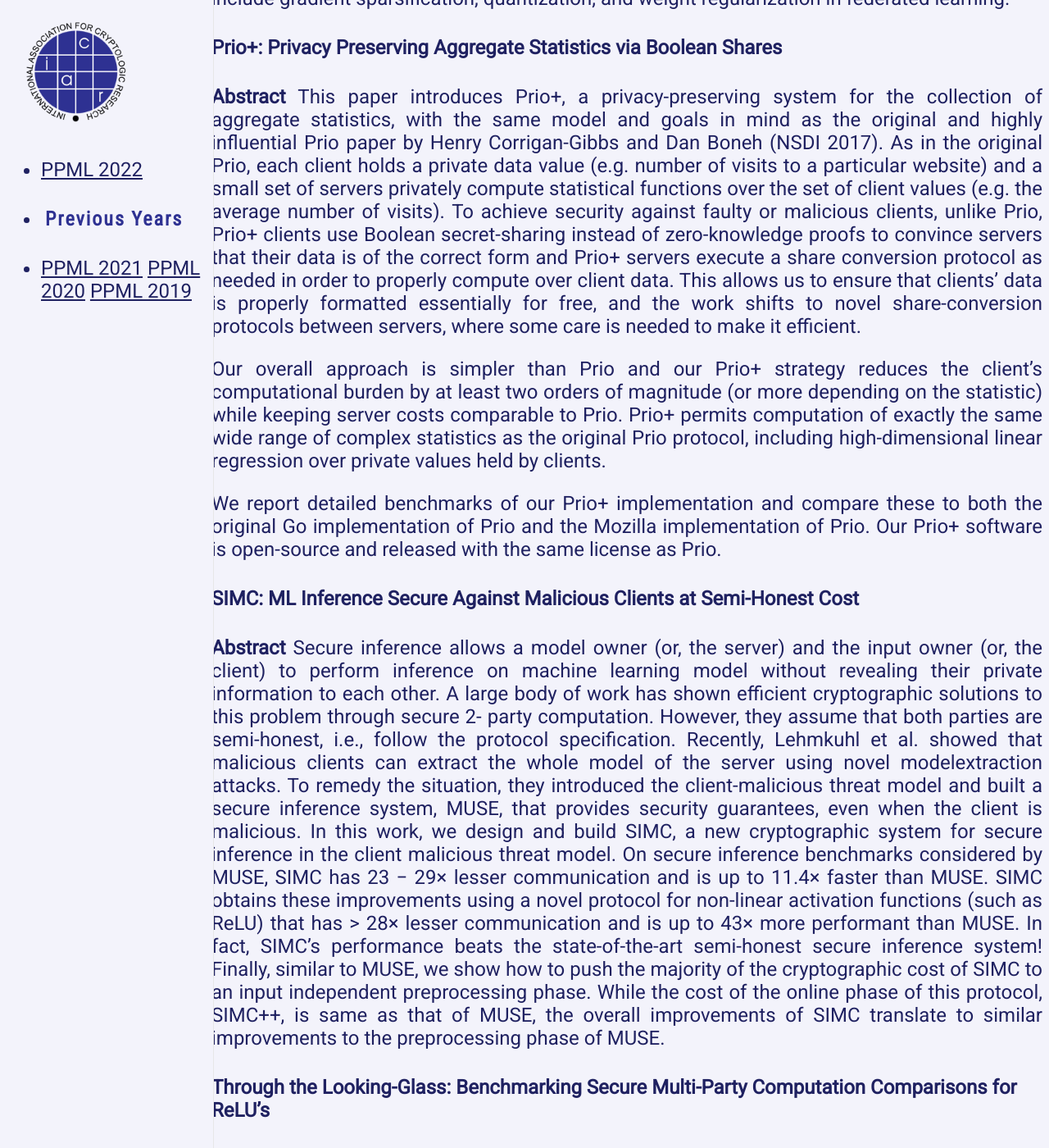
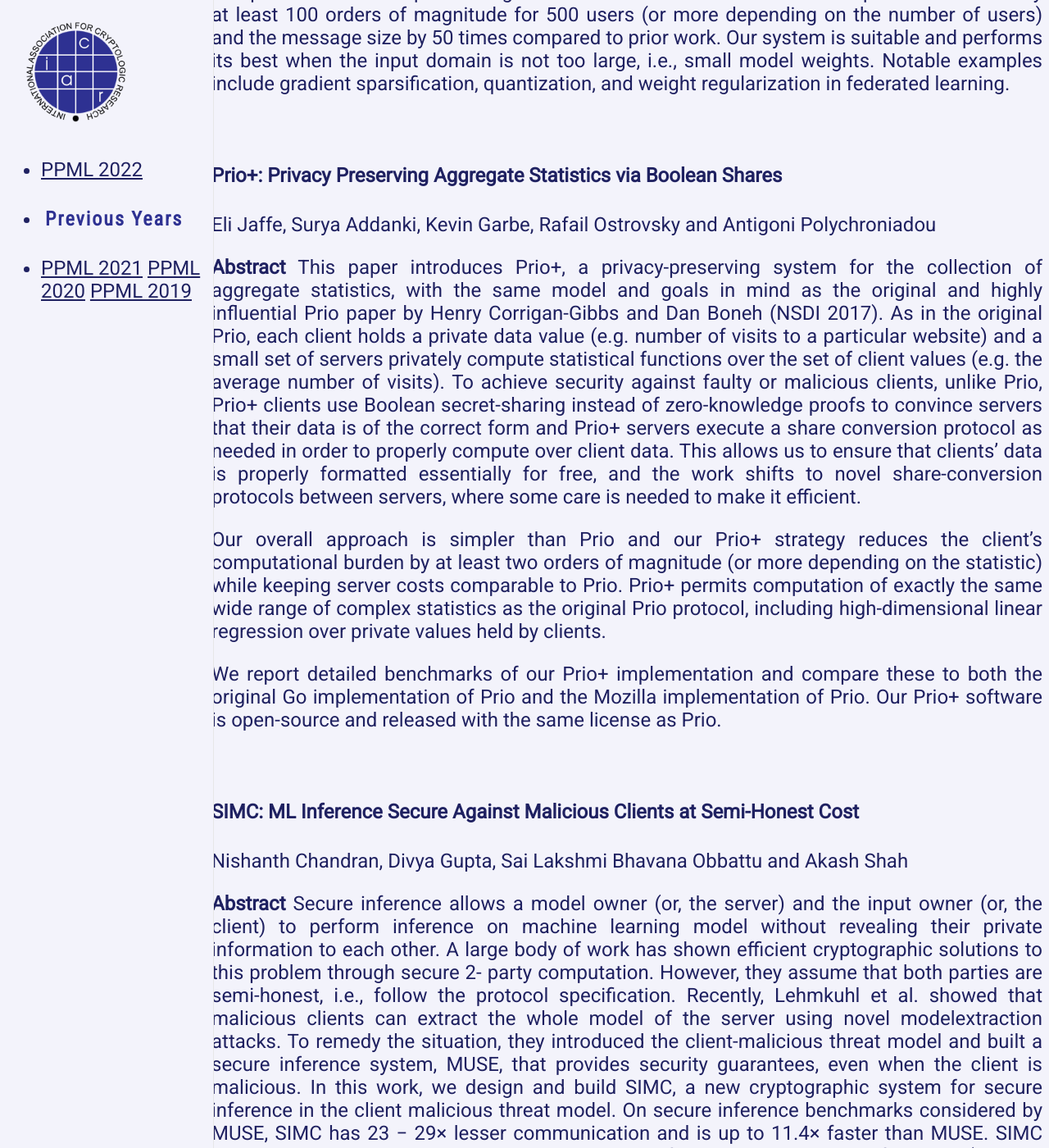
Before and after one commit to Crypto-PPML/Crypto-PPML.github.io, a Jekyll site: the page built from 2022/index.markdown, in a window 1280 px wide and 1400 px high, scrolled down 6272 px. Shown: the whole window at 82% size. Built offline with Jekyll 4.4.1, drawn with Linux system fonts in a browser that asks for light colours; nearby versions of some CDN libraries; a style sheet for code colours, icons or effects is not loaded; some of the changed text lies outside the part shown.

Commit message:
Update index.markdown

```diff
--- a/2022/index.markdown
+++ b/2022/index.markdown
@@ -70,6 +70,8 @@
 
 Based on joint works with Hilal Asi, Jelani Nelson, Huy Nguyen and Kunal Talwar
 
+<p>&nbsp;</p>
+
 ### Contributed Talks
 
 #### The Power of the Differentially Oblivious Shuffle in Distributed Privacy Mechanisms
@@ -83,6 +85,8 @@
 
 In this paper, we prove an optimal privacy amplification theorem by composing any locally differentially private (LDP) mechanism with a DO-shuffler, achieving parameters that tightly match the shuffle model. Our result asymptotically improves the recent work of Gordon et al., who initiated the study of distributed DP mechanisms in the DO-shuffle model. We also explore multi-message protocols in the DO-shuffle model, and construct mechanisms for the real summation and histogram problems. Our error bounds approximate the best-known results in the multi-message shuffle-model up to sub-logarithmic factors. Our results also suggest that just like in the shuffle model, allowing each client to send multiple messages is fundamentally more powerful than restricting to a single message. As an application, we derive the result of using repeated DO-shuffling for privacy-preserving time-series data aggregation.
 
+<p>&nbsp;</p>
+
 
 #### MicroFedML: Privacy Preserving Federated Learning for Small Weights
 
@@ -91,9 +95,12 @@
 **Abstract**
 Secure aggregation on user private data with the aid of an entrusted server provides strong privacy guarantees and has been well-studied in the context of privacy-preserving federated learning. An important problem in privacy-preserving federated learning with user constrained computation and wireless network resources is the computation and communication overhead which wastes bandwidth, increases training time, and can even impacts the model accuracy if many users drop out. The seminal work of Bonawitz et al. and the work of Bell et al. have constructed secure aggregation protocols for a very large number of users which handle dropout users in a federated learning setting. However, these works suffer from high round complexity (referred to as the number of times the users exchange messages with the server) and overhead in every training iteration. In this work, we propose and implement MicroFedML, a new secure aggregation system with lower round complexity and computation overhead per training iteration. MicroFedML reduces the computational burden by at least 100 orders of magnitude for 500 users (or more depending on the number of users) and the message size by 50 times compared to prior work. Our system is suitable and performs its best when the input domain is not too large, i.e., small model weights. Notable examples include gradient sparsification, quantization, and weight regularization in federated learning.
 
+<p>&nbsp;</p>
+
 
 #### Prio+: Privacy Preserving Aggregate Statistics via Boolean Shares
 
+Eli Jaffe, Surya Addanki, Kevin Garbe, Rafail Ostrovsky and Antigoni Polychroniadou
 
 **Abstract**
 This paper introduces Prio+, a privacy-preserving system for the collection of aggregate statistics, with the same model and goals in mind as the original and highly influential Prio paper by Henry Corrigan-Gibbs and Dan Boneh (NSDI 2017).
@@ -104,7 +111,11 @@
 
 We report detailed benchmarks of our Prio+ implementation and compare these to both the original Go implementation of Prio and the Mozilla implementation of Prio. Our Prio+ software is open-source and released with the same license as Prio.
 
+<p>&nbsp;</p>
+
 #### SIMC: ML Inference Secure Against Malicious Clients at Semi-Honest Cost
+
+Nishanth Chandran, Divya Gupta, Sai Lakshmi Bhavana Obbattu and Akash Shah
 
 **Abstract**
 Secure inference allows a model owner (or, the server) and
@@ -130,12 +141,20 @@
 improvements of SIMC translate to similar improvements to
 the preprocessing phase of MUSE.
 
+<p>&nbsp;</p>
+
 #### Through the Looking-Glass: Benchmarking Secure Multi-Party Computation Comparisons for ReLU's
+
+Abdelrahaman Aly, Kashif Nawaz, Eugenio Salazar and Victor Sucasas
 
 **Abstract**
 Comparisons are an essential component of Rectified Linear Unit functions (ReLU's), ever more present in Machine Learning, specifically in Neural Networks. Motivated by the increasing interest in privacy-preserving Artificial Intelligence, we explore the current state of the art in Multi-Party Computation (MPC) protocols for privacy preserving comparisons. We systematize them, and introduce constant round variations that are compatible with customary fixed point arithmetic over MPC. Furthermore, we provide novel combinations, inspired by popular comparison protocols, equipped with state of the art elements. Our main focus is implementation and benchmarking; hence, we translate our results into practice via an open source library, compatible with current MPC software tools, showcasing our contributions. Additionally, we include a comprehensive comparative study on various adversarial settings. Indeed, our results improve running times in practical scenarios. Finally, we offer conclusions about the viability of these protocols when adopted for privacy-preserving Machine Learning.
 
+<p>&nbsp;</p>
+
 #### On the Limits of Provable Security Against Model Extraction
+
+Ari Karchmer
 
 **Abstract**
 Can we hope to provide provable security against model extraction attacks? As a first step towards a theoretical study of this question, we unify and abstract a wide range of ``observational" model extraction defense mechanisms (OMEDs) --- roughly those that attempt to detect model extraction using a statistical analysis conducted on the distribution over the adversary's queries.
@@ -144,12 +163,20 @@
 To prove the incompleteness theorem, we introduce a class of model extraction attacks called natural covert learning attacks based on an intuitive connection to the Covert Learning model of Canetti and Karchmer (TCC '21). To the best of our knowledge, our result constitutes the first provable and efficient attack on any large class of MEDs, as a response to Vaikuntanathan's open problem from his talk at PPML Crypto '21.
 Finally, in this talk we will further expose the tension between Covert Learning and OMEDs by proving that Covert Learning algorithms require the nonexistence of efficient OMEDs. Therefore we obtain a full characterization of the existence of efficient OMEDs by the nonexistence of natural covert learning algorithms.
 
+<p>&nbsp;</p>
+
 #### Differentially Private Stochastic Linear Bandits: (Almost) for Free
+
+Osama A. Hanna, Antonious M. Girgis, Christina Fragouli and Suhas Diggavi
 
 **Abstract**
 In this paper, we propose differentially private algorithms for the problem of stochastic linear bandits in the central, local, and shuffled models. In the central model, we achieve almost the same regret as the optimal non-private algorithms, which means we get privacy for free. In particular, we achieve a regret of $\tilde{O}(\sqrt{T}+\frac{1}{\epsilon})$ matching the known lower bound for private linear bandits, while the best previously known algorithm achieves $\tilde{O}(\frac{1}{\epsilon}\sqrt{T})$. In the local case, we achieve a regret of $\tilde{O}(\frac{1}{\epsilon}{\sqrt{T}})$ which matches the non-private regret for constant $\epsilon$, but suffers a regret penalty when $\epsilon$ is small. In the shuffled model, we also achieve regret of $\tilde{O}(\sqrt{T}+\frac{1}{\epsilon})$ %for small $\epsilon$ as in the central case, while the best previously known algorithm suffers a regret of $\tilde{O}(\frac{1}{\epsilon}{T^{3/5}})$. Our numerical evaluation validates our theoretical results.
 
+<p>&nbsp;</p>
+
 #### LERNA: Secure Single-Server Aggregation via Key-Homomorphic Masking
+
+Hanjun Li, Huijia Lin, Antigoni Polychroniadou and Stefano Tessaro
 
 **Abstract**
 Secure aggregation protocols allow a server to privately compute the sum of inputs supplied by clients, while tolerating the potential dropout of a number of these clients. These protocols underlie an increasing number of applications ranging from secure data analytics to Federated Machine Learning.
@@ -158,7 +185,11 @@
 
 We provide instantiations of LERNA based on both the Decisional Composite Residuosity (DCR) and (Ring) Learning with Rounding ((R)LWR) assumptions respectively, and evaluate a version based on the latter assumption. In addition to savings in round-complexity (which result in reduced latency), our experiments show that the server computational costs are reduced by three orders of magnitude in comparison to the state-of-the-art. In settings with a large number of clients, we also reduce the computational costs up to eight fold for most clients, while a small set of "heavy clients" is subject to a workload comparable to that of prior work.
 
+<p>&nbsp;</p>
+
 #### Multi-Server Covert Learning
+
+Justin Holmgren and Ruta Jawale
 
 **Abstract**
 We consider the problem of covert learning [Canetti and Karchmer (TCC 2021)] and the closely related problem of cryptographic sensing [Ishai, Kushilevitz, Ostrovsky, and Sahai (Crypto 2019)]. Here the goal is to learn a concept class with membership queries, while also satisfying an additional covertness constraint. This constraint concerns an observer who sees the instances x queried by the learner along with the corresponding labels f(x). Covertness requires that the observer's view is simulatable given random examples, i.e. a list of pairs (x, f(x)) where the values of x are chosen i.i.d. uniformly at random. In particular, the simulator cannot make membership queries.
@@ -171,6 +202,7 @@
 
 We also consider additional security properties from prior work, such as hypothesis-hiding and verifiability, and show that our multi-lab model allows for similar gains relative to the conventional single-lab model.
 
+<p>&nbsp;</p>
 
 
 ### Call for Contributed Talks
```
